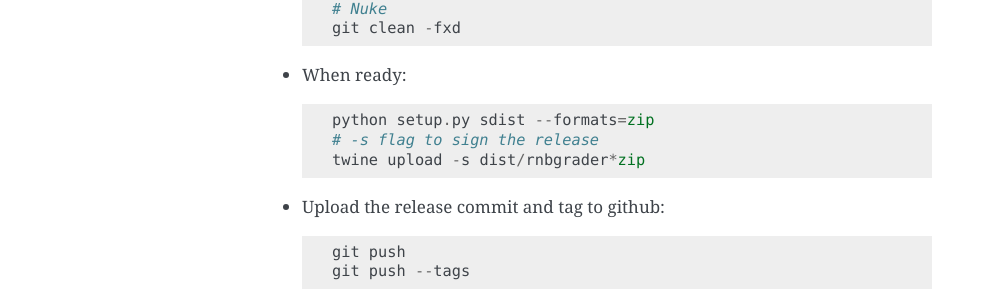
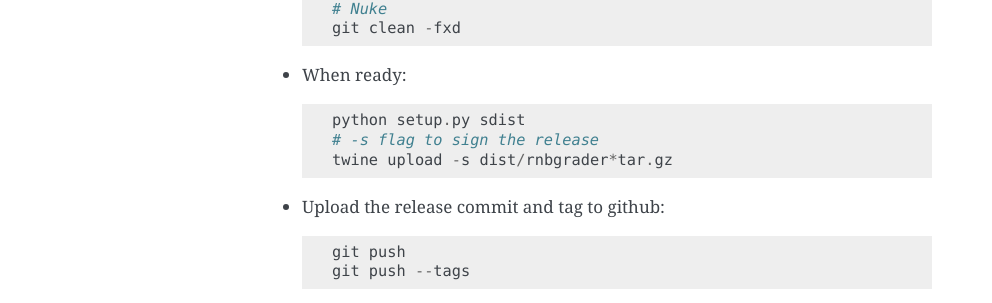
Before and after one commit to matthew-brett/rnbgrader, a Sphinx documentation site: the page built from doc/devel/make_release.rst, in a window 1280 px wide. Shown: the part 767-1070 px from the top of the page, without its empty margins (148-1140 px from the left). Built offline with Sphinx 7.4.7, drawn with Linux system fonts in a browser that asks for light colours.

Commit message:
Further update release doc

```diff
--- a/doc/devel/make_release.rst
+++ b/doc/devel/make_release.rst
@@ -39,9 +39,9 @@ Releasing rnbgrader
 
 * When ready::
 
-    python setup.py sdist --formats=zip
+    python setup.py sdist
     # -s flag to sign the release
-    twine upload -s dist/rnbgrader*zip
+    twine upload -s dist/rnbgrader*tar.gz
 
 * Upload the release commit and tag to github::
 
```
